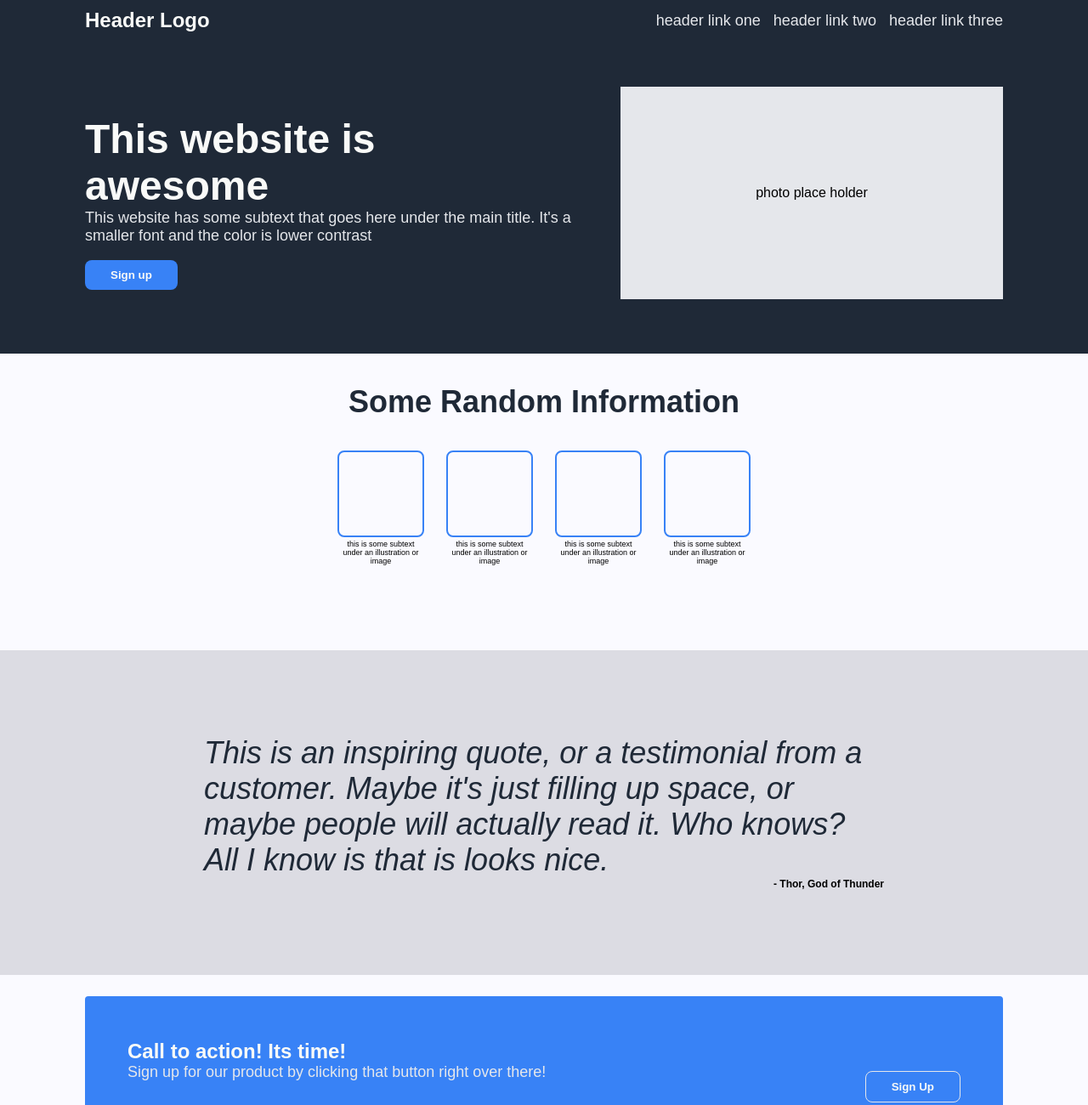
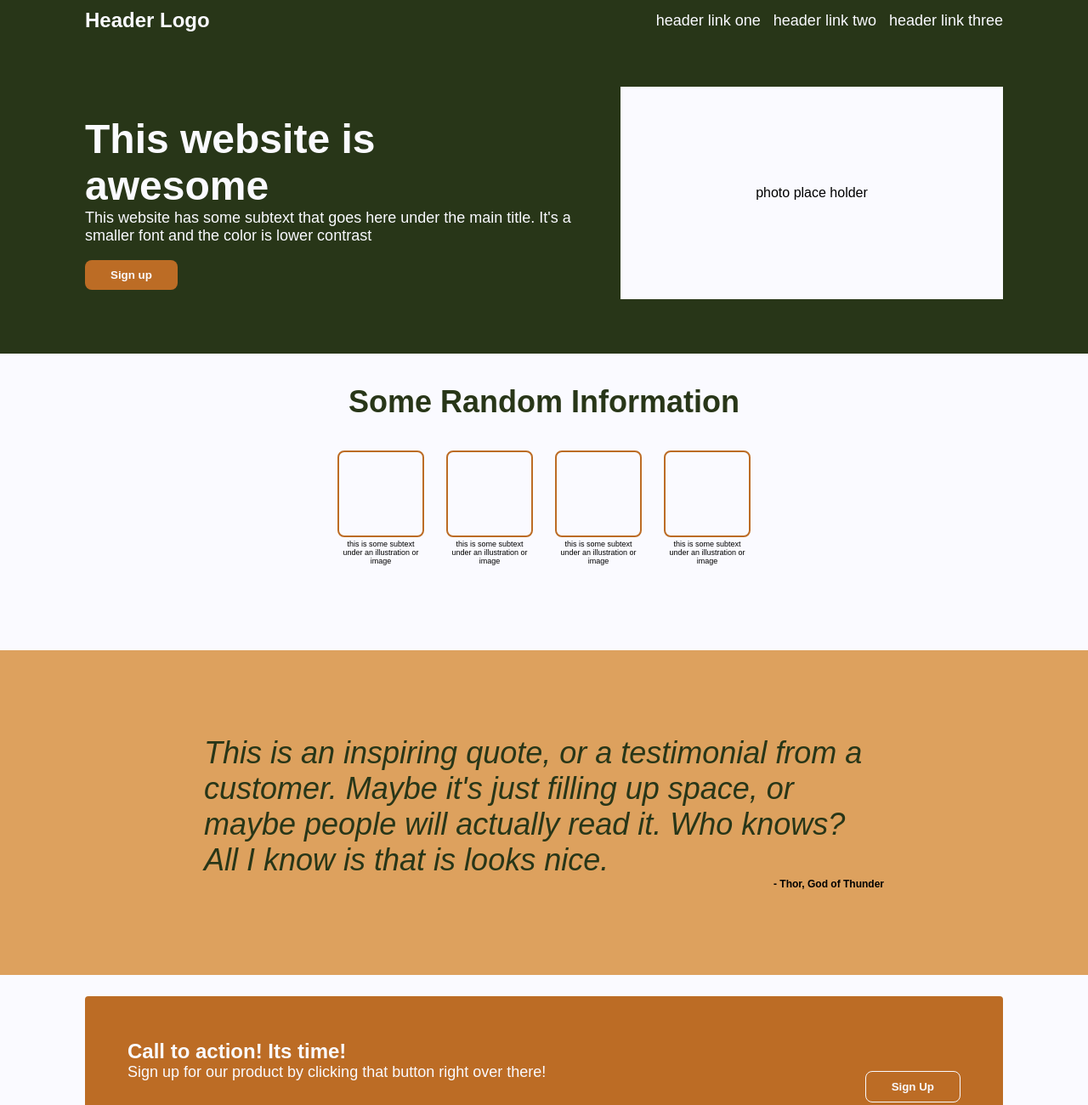
Before and after one commit to saturn-return/red-hair, a plain HTML site: page index.html in a window 1280 px wide. Shown: the top 1300 px of the page at 85% size. Drawn offline with Linux system fonts and the light colour scheme.

Commit message:
add styles sheet, makeup html

```diff
--- a/styles.css
+++ b/styles.css
@@ -24,7 +24,7 @@ body {
     padding-right: 100px;
     display: flex;
     justify-content: space-between;
-    background-color: #1F2937;
+    background-color: #283618;
     align-items: center;
 }
 
@@ -34,14 +34,14 @@ body {
 
 .headerone {
     font-size: 24px;
-    color: #F9FAF8;
+    color: #FAFAFF;
     font-weight: bold;
 }
 
 .headertwo {
     display: flex;
     gap: 15px;
-    color: #E5E7EB;
+    color: #FAFAFF;
     font-size: 18px;
     font-weight: 200;
 
@@ -56,14 +56,14 @@ body {
 .awesomewebsite {
     font-weight: bolder;
     font-size: 48px;
-    color: #F9FAF8;
+    color: #FAFAFF;
     margin-bottom: 0px;
     max-width: 500px;
 }
 
 .subtext {
     font-size:18px;
-    color: #E5E7EB;
+    color: #FAFAFF;
     margin-top: 0px;
     width:600px;
     font-weight: 200;
@@ -71,8 +71,8 @@ body {
 
 button {
     padding: 10px 30px;
-    background-color: #3882F6;
-    color: #F9FAF8;
+    background-color: #BC6C25;
+    color: #FAFAFF;
     font-weight: bold;
     border-radius: 8px;
     border: 0px;
@@ -83,7 +83,7 @@ button {
     display: flex;
     min-width: 450px;
     min-height: 250px;
-    background-color: #E5E7EB;
+    background-color: #FAFAFF;
     justify-content: center;
     align-items: center;
 }
@@ -99,7 +99,7 @@ button {
 
 .headerlayer2 {
     font-size: 36px;
-    color: #1F2937;
+    color: #283618;
     font-weight: bolder;
 }
 
@@ -126,12 +126,12 @@ button {
     width: 98px;
     border: solid;
     border-radius: 8px;
-    border-color: #3882F6;
+    border-color: #BC6C25;
     border-width: 2px;
 }
 
 .thirdlayer {
-    background-color: #dcdce3;
+    background-color: #DDA15E;
     display: flex;
     justify-content: center;
     align-items: center;
@@ -149,7 +149,7 @@ button {
     font-size: 36px;
     font-style: italic;
     font-weight: 150;
-    color: #1F2937;
+    color: #283618;
 }
 .quoter {
     margin-left: auto;
@@ -175,7 +175,7 @@ button {
     margin-right: 100px;
     height:150px;
     border-radius:4px;
-    background-color: #3882F6;
+    background-color: #BC6C25;
 
 }
 
@@ -186,7 +186,7 @@ button {
     flex-shrink: 0;
     align-self: flex-end;
     border: solid;
-    border-color: #E5E7EB;
+    border-color: #FAFAFF;
     border-radius: 8px;
     border-width: 1px;
 
```
Also changed, not shown: header links/makeup.html (added).
